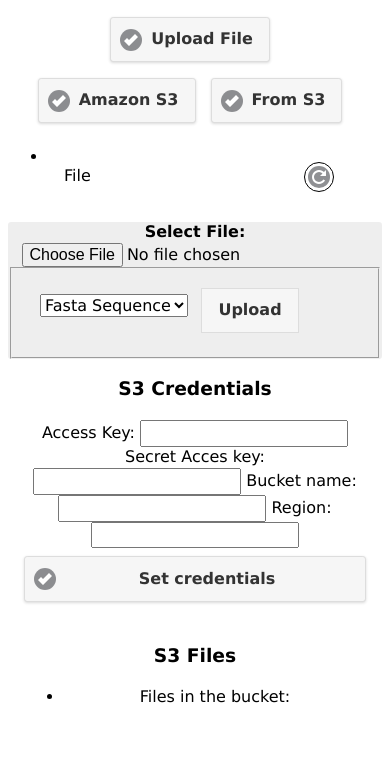
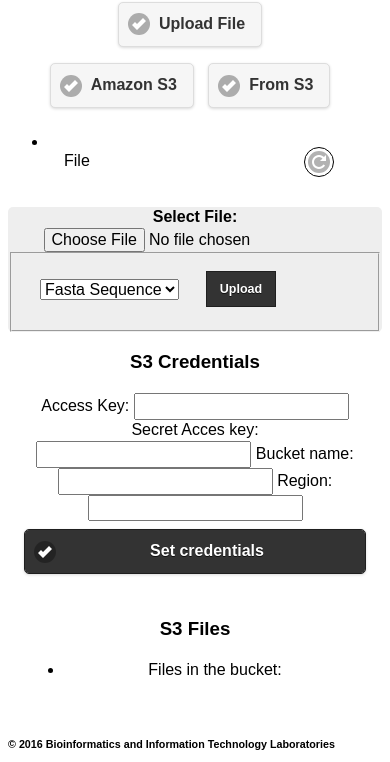
Before and after one commit to Bitlab-UMA/mORCA, a plain HTML site: page index.html in a window 390 px wide. Shown: the part 831-1593 px from the top of the page. Drawn offline with Linux system fonts and the light colour scheme; some packages are replaced by stand-ins of ours; a script that the page names is missing.

Commit message:
Phonegap fixes

```diff
--- a/index.html
+++ b/index.html
@@ -5,6 +5,7 @@
     <meta charset="utf-8" />
     <title>Bitlab</title>
 
+    <script type="text/javascript" src="js/cordova.js"></script>
     <script src="js/jquery/jquery1.12.4.js"></script>
     <script src="js/jquery/jquery.mobile-1.4.5.min.js"></script>
     <script src="js/plugins/jquery.soap.js"></script>
@@ -18,10 +19,10 @@
 
     <meta name="viewport" content="width=device-width, initial-scale=1.0, maximum-scale=1.0, minimum-scale=1.0, user-scalable=no">
     <meta name="apple-mobile-web-app-capable" content="yes">
-    <link rel="stylesheet" href="css/jquery.mobile-1.4.5.min.css" />
-    <link rel="stylesheet" href="css/themes/bitlab-exilir.css" />
-    <link rel="stylesheet" href="css/themes/jquery.mobile.icons.min.css" />
-    <link rel="stylesheet" href="css/index.css" />
+    <link rel="stylesheet" href="./css/themes/bitlab-exilir.css" />
+    <link rel="stylesheet" href="./css/themes/jquery.mobile.icons.min.css" />
+    <link rel="stylesheet" href="./css/jquery.mobile-1.4.5.min.css" />
+    <link rel="stylesheet" href="./css/index.css" />
 
     <link rel="apple-touch-icon" href="ios/Icon.png" />
     <link rel="apple-touch-icon-precomposed" href="ios/Icon.png">
```
